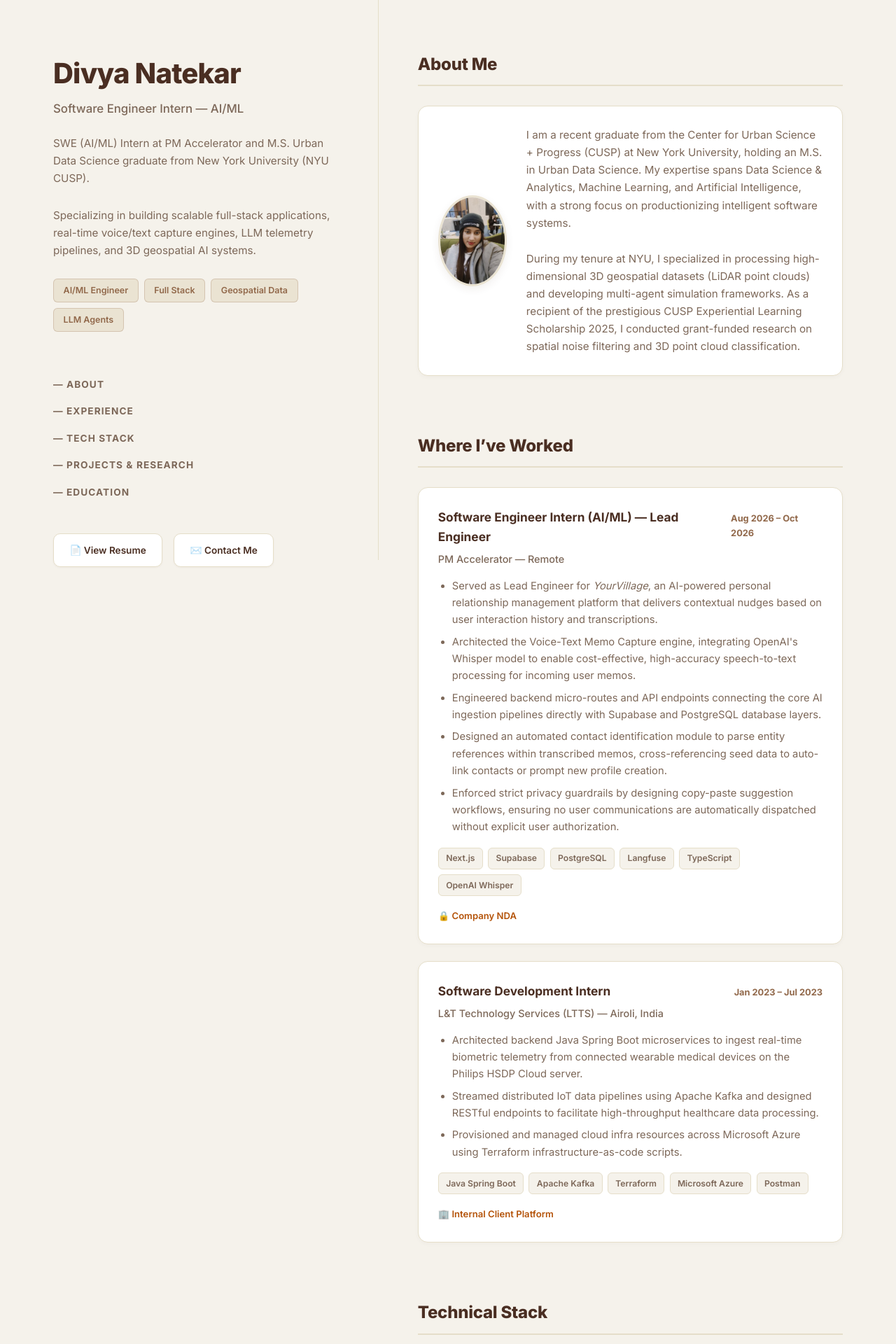
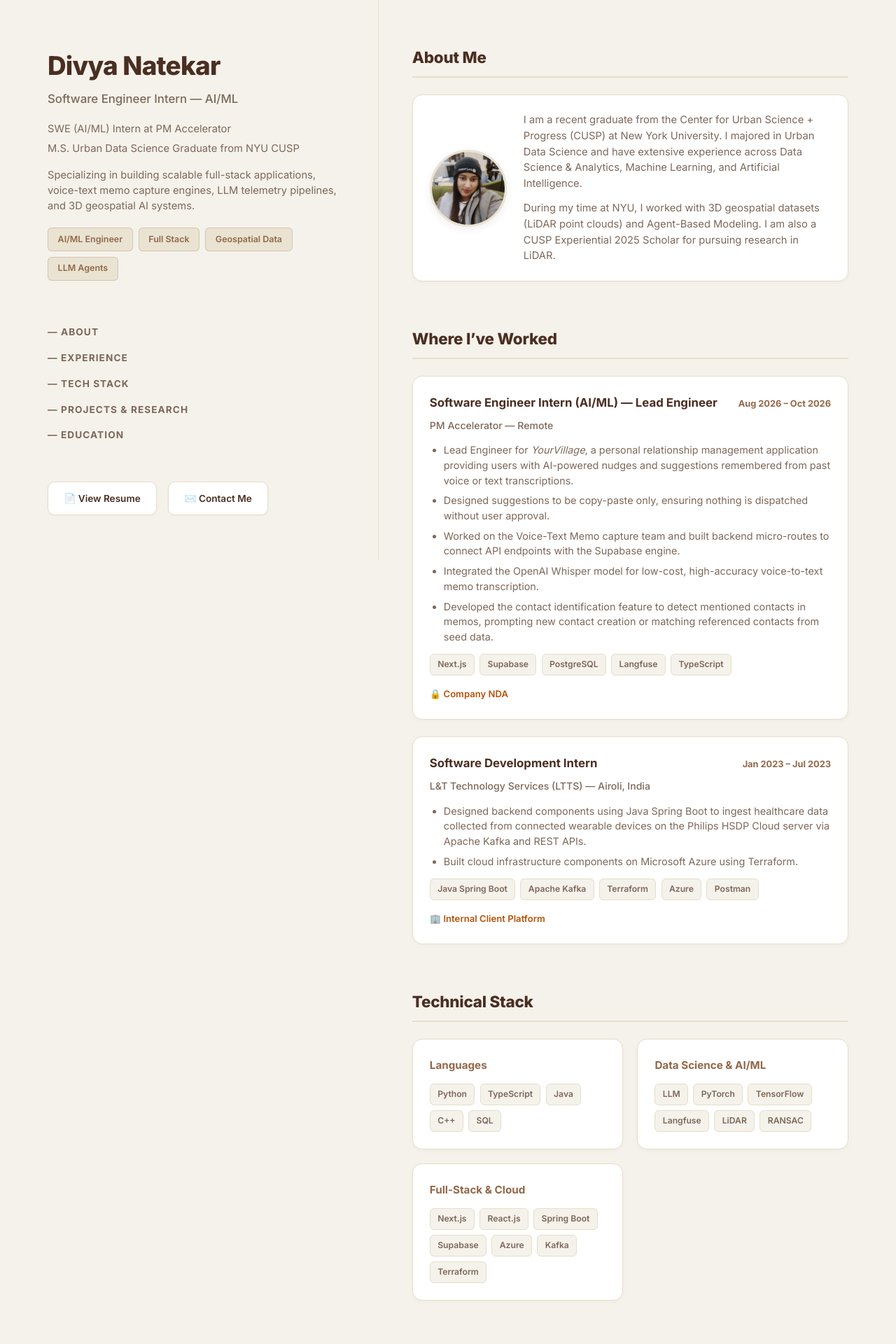
Before and after one commit to divyanatekar08/dev-portfolio, a React (Vite) app: page / in a window 1280 px wide. Shown: the top 1920 px of the page at 70% size. Built offline with nearby package versions, Linux system fonts and the light colour scheme.

Commit message:
style: format sidebar line-by-line, refine about card proportions, and standardize American English

```diff
--- a/src/App.jsx
+++ b/src/App.jsx
@@ -10,11 +10,14 @@ export default function App() {
         <div className="sidebar-header">
           <h1>Divya Natekar</h1>
           <h2>Software Engineer Intern — AI/ML</h2>
-          <p className="bio-text">
-            SWE (AI/ML) Intern at PM Accelerator and M.S. Urban Data Science graduate from New York University (NYU CUSP).
-          </p>
-          <p className="bio-text">
-            Specializing in building scalable full-stack applications, real-time voice/text capture engines, LLM telemetry pipelines, and 3D geospatial AI systems.
+
+          <div className="bio-text">
+            <p>SWE (AI/ML) Intern at PM Accelerator</p>
+            <p>M.S. Urban Data Science Graduate from NYU CUSP</p>
+          </div>
+
+          <p className="bio-text" style={{ marginTop: '1rem' }}>
+            Specializing in building scalable full-stack applications, voice-text memo capture engines, LLM telemetry pipelines, and 3D geospatial AI systems.
           </p>
 
           <div className="role-pills">
@@ -52,11 +55,10 @@ export default function App() {
             <img src={profilePic} alt="Divya Natekar" className="about-photo" />
             <div className="about-info">
               <p>
-                I am a recent graduate from the Center for Urban Science + Progress (CUSP) at New York University, holding an M.S. in Urban Data Science. My expertise spans Data Science & Analytics, Machine Learning, and Artificial Intelligence, with a strong focus on productionizing intelligent software systems.
+                I am a recent graduate from the Center for Urban Science + Progress (CUSP) at New York University. I majored in Urban Data Science and have extensive experience across Data Science & Analytics, Machine Learning, and Artificial Intelligence.
               </p>
-              <br />
-              <p>
-                During my tenure at NYU, I specialized in processing high-dimensional 3D geospatial datasets (LiDAR point clouds) and developing multi-agent simulation frameworks. As a recipient of the prestigious CUSP Experiential Learning Scholarship 2025, I conducted grant-funded research on spatial noise filtering and 3D point cloud classification.
+              <p style={{ marginTop: '0.75rem' }}>
+                During my time at NYU, I worked with 3D geospatial datasets (LiDAR point clouds) and Agent-Based Modeling. I am also a CUSP Experiential 2025 Scholar for pursuing research in LiDAR.
               </p>
             </div>
           </div>
@@ -75,11 +77,11 @@ export default function App() {
               </div>
               <div className="exp-company">PM Accelerator — Remote</div>
               <ul>
-                <li>Served as Lead Engineer for <em>YourVillage</em>, an AI-powered personal relationship management platform that delivers contextual nudges based on user interaction history and transcriptions.</li>
-                <li>Architected the Voice-Text Memo Capture engine, integrating OpenAI's Whisper model to enable cost-effective, high-accuracy speech-to-text processing for incoming user memos.</li>
-                <li>Engineered backend micro-routes and API endpoints connecting the core AI ingestion pipelines directly with Supabase and PostgreSQL database layers.</li>
-                <li>Designed an automated contact identification module to parse entity references within transcribed memos, cross-referencing seed data to auto-link contacts or prompt new profile creation.</li>
-                <li>Enforced strict privacy guardrails by designing copy-paste suggestion workflows, ensuring no user communications are automatically dispatched without explicit user authorization.</li>
+                <li>Lead Engineer for <em>YourVillage</em>, a personal relationship management application providing users with AI-powered nudges and suggestions remembered from past voice or text transcriptions.</li>
+                <li>Designed suggestions to be copy-paste only, ensuring nothing is dispatched without user approval.</li>
+                <li>Worked on the Voice-Text Memo capture team and built backend micro-routes to connect API endpoints with the Supabase engine.</li>
+                <li>Integrated the OpenAI Whisper model for low-cost, high-accuracy voice-to-text memo transcription.</li>
+                <li>Developed the contact identification feature to detect mentioned contacts in memos, prompting new contact creation or matching referenced contacts from seed data.</li>
               </ul>
               <div className="tag-list">
                 <span className="tag-item">Next.js</span>
@@ -87,7 +89,6 @@ export default function App() {
                 <span className="tag-item">PostgreSQL</span>
                 <span className="tag-item">Langfuse</span>
                 <span className="tag-item">TypeScript</span>
-                <span className="tag-item">OpenAI Whisper</span>
               </div>
               <div className="link-badge private">🔒 Company NDA</div>
             </div>
@@ -100,15 +101,14 @@ export default function App() {
               </div>
               <div className="exp-company">L&T Technology Services (LTTS) — Airoli, India</div>
               <ul>
-                <li>Architected backend Java Spring Boot microservices to ingest real-time biometric telemetry from connected wearable medical devices on the Philips HSDP Cloud server.</li>
-                <li>Streamed distributed IoT data pipelines using Apache Kafka and designed RESTful endpoints to facilitate high-throughput healthcare data processing.</li>
-                <li>Provisioned and managed cloud infra resources across Microsoft Azure using Terraform infrastructure-as-code scripts.</li>
+                <li>Designed backend components using Java Spring Boot to ingest healthcare data collected from connected wearable devices on the Philips HSDP Cloud server via Apache Kafka and REST APIs.</li>
+                <li>Built cloud infrastructure components on Microsoft Azure using Terraform.</li>
               </ul>
               <div className="tag-list">
                 <span className="tag-item">Java Spring Boot</span>
                 <span className="tag-item">Apache Kafka</span>
                 <span className="tag-item">Terraform</span>
-                <span className="tag-item">Microsoft Azure</span>
+                <span className="tag-item">Azure</span>
                 <span className="tag-item">Postman</span>
               </div>
               <div className="link-badge private">🏢 Internal Client Platform</div>
@@ -134,11 +134,11 @@ export default function App() {
             <div className="tech-box">
               <h4>Data Science & AI/ML</h4>
               <div className="tag-list">
-                <span className="tag-item">LLMs</span>
+                <span className="tag-item">LLM</span>
                 <span className="tag-item">PyTorch</span>
                 <span className="tag-item">TensorFlow</span>
                 <span className="tag-item">Langfuse</span>
-                <span className="tag-item">3D LiDAR</span>
+                <span className="tag-item">LiDAR</span>
                 <span className="tag-item">RANSAC</span>
               </div>
             </div>
@@ -149,8 +149,8 @@ export default function App() {
                 <span className="tag-item">React.js</span>
                 <span className="tag-item">Spring Boot</span>
                 <span className="tag-item">Supabase</span>
-                <span className="tag-item">Microsoft Azure</span>
-                <span className="tag-item">Apache Kafka</span>
+                <span className="tag-item">Azure</span>
+                <span className="tag-item">Kafka</span>
                 <span className="tag-item">Terraform</span>
               </div>
             </div>
@@ -170,8 +170,8 @@ export default function App() {
               </div>
               <div className="exp-company">NYU Center for Urban Science + Progress & Downtown Brooklyn Partnership Group</div>
               <ul>
-                <li>Developed an LLM-driven Agent-Based Modeling (ABM) simulation framework as a capstone project to analyze urban mobility patterns and evaluate multi-agent decision-making behaviors.</li>
-                <li>Constructed synthetic human personas clustered across 5–7 regional demographics and simulated agent choice dynamics against urban Points of Interest (POIs) to generate spatial behavioral insights.</li>
+                <li>Developed an Agent-Based Modeling (ABM) simulation framework as a capstone project to monitor urban mobility flows and multi-agent choice behavior.</li>
+                <li>Used LLMs to model human personas categorized into 5–7 local regional clusters and monitored restaurant POIs through ABM simulation rounds to extract insights.</li>
               </ul>
               <div className="link-badge private">🔒 Company NDA</div>
             </div>
@@ -184,9 +184,9 @@ export default function App() {
               </div>
               <div className="exp-company">NYU Center for Urban Science + Progress</div>
               <ul>
-                <li>Processed dense 3D urban LiDAR point clouds capturing the Jay St – Willoughby St intersection in Brooklyn, NY to separate permanent architectural geometry from dynamic environmental noise.</li>
-                <li>Designed machine learning filtering pipelines employing RANSAC and spatial clustering algorithms to isolate and strip transient objects (pedestrians, vehicles, moving clutter).</li>
-                <li>Awarded the CUSP Experiential Learning Scholarship 2025 to support and present this spatial analytics research.</li>
+                <li>Worked on removing transient object noise from a 3D urban LiDAR point cloud dataset of the Jay St – Willoughby St intersection in Brooklyn, NY.</li>
+                <li>Employed Machine Learning algorithms such as RANSAC to filter out transient objects (pedestrians, vehicles, birds) from permanent static structures.</li>
+                <li>Awarded the CUSP Experiential Scholars 2025 grant to support and conduct this research.</li>
               </ul>
               <a href="https://github.com/divyanatekar08" target="_blank" rel="noopener noreferrer" className="link-badge">
                 🔗 View GitHub Repository →
--- a/src/index.css
+++ b/src/index.css
@@ -5,7 +5,7 @@
   --bg-card: #ffffff;
   --border-color: #e5dec9;
   --border-hover: #d1c4a5;
-  --text-primary: #4a2e22;     /* Warm Chestnut Brown (matches Divya Natekar) */
+  --text-primary: #4a2e22;     /* Warm Chestnut Brown */
   --text-headers: #4a2e22;     /* Applied across ALL section titles & card headings */
   --text-muted: #7d6859;       /* Soft Taupe Brown for body text */
   --accent-tea: #91684a;       /* Warm Milk Tea Accent */
@@ -47,7 +47,7 @@ a {
   position: sticky;
   top: 0;
   height: 100vh;
-  padding: 4.5rem 3.5rem;
+  padding: 4rem 3rem;
   display: flex;
   flex-direction: column;
   justify-content: space-between;
@@ -56,10 +56,10 @@ a {
 }
 
 .sidebar-header h1 {
-  font-size: 2.5rem;
+  font-size: 2.3rem;
   font-weight: 800;
   letter-spacing: -0.02em;
-  margin-bottom: 0.4rem;
+  margin-bottom: 0.3rem;
   color: var(--text-headers);
 }
 
@@ -67,21 +67,27 @@ a {
   font-size: 1.05rem;
   color: var(--text-muted);
   font-weight: 500;
-  margin-bottom: 1.5rem;
+  margin-bottom: 1.25rem;
   line-height: 1.4;
 }
 
 .bio-text {
   color: var(--text-muted);
-  font-size: 0.95rem;
-  margin-bottom: 1.75rem;
+  font-size: 0.92rem;
+  line-height: 1.5;
+  margin-bottom: 1rem;
+}
+
+.bio-text p {
+  margin-bottom: 0.35rem;
 }
 
 .role-pills {
   display: flex;
   flex-wrap: wrap;
   gap: 0.5rem;
-  margin-bottom: 2rem;
+  margin-top: 1.25rem;
+  margin-bottom: 1.5rem;
 }
 
 .pill {
@@ -97,8 +103,8 @@ a {
 .sidebar-nav {
   display: flex;
   flex-direction: column;
-  gap: 1rem;
-  margin: 2rem 0;
+  gap: 0.9rem;
+  margin: 1.5rem 0;
 }
 
 .sidebar-nav a {
@@ -147,20 +153,20 @@ a {
 /* Right Content Area */
 .main-content {
   width: 58%;
-  padding: 4.5rem 3.5rem;
+  padding: 4rem 3rem;
 }
 
 .content-section {
-  margin-bottom: 5rem;
+  margin-bottom: 4rem;
 }
 
 .section-title {
-  font-size: 1.5rem;
+  font-size: 1.4rem;
   font-weight: 800;
-  margin-bottom: 1.75rem;
+  margin-bottom: 1.5rem;
   letter-spacing: -0.01em;
   border-bottom: 2px solid var(--border-color);
-  padding-bottom: 0.6rem;
+  padding-bottom: 0.5rem;
   color: var(--text-headers);
 }
 
@@ -169,20 +175,21 @@ a {
   background: var(--bg-card);
   border: 1px solid var(--border-color);
   border-radius: 14px;
-  padding: 1.75rem;
+  padding: 1.5rem;
   transition: all 0.25s ease;
   box-shadow: 0 2px 6px rgba(74, 46, 34, 0.03);
 }
 
 .about-card {
   display: flex;
-  gap: 1.75rem;
+  gap: 1.5rem;
   align-items: center;
 }
 
 .about-photo {
-  width: 130px;
-  height: 130px;
+  width: 110px;
+  height: 110px;
+  min-width: 110px;
   border-radius: 50%;
   object-fit: cover;
   border: 3px solid var(--accent-tea-light);
@@ -191,8 +198,8 @@ a {
 
 .about-info p {
   color: var(--text-muted);
-  font-size: 0.95rem;
-  line-height: 1.65;
+  font-size: 0.92rem;
+  line-height: 1.55;
 }
 
 /* Experience List */
@@ -216,7 +223,7 @@ a {
 }
 
 .exp-title {
-  font-size: 1.08rem;
+  font-size: 1.05rem;
   font-weight: 700;
   color: var(--text-headers);
 }
@@ -225,11 +232,12 @@ a {
   font-size: 0.8rem;
   color: var(--accent-tea);
   font-weight: 700;
+  white-space: nowrap;
 }
 
 .exp-company {
   color: var(--text-muted);
-  font-size: 0.9rem;
+  font-size: 0.88rem;
   margin-bottom: 0.85rem;
   font-weight: 500;
 }
@@ -237,11 +245,12 @@ a {
 .exp-card ul {
   padding-left: 1.25rem;
   color: var(--text-muted);
-  font-size: 0.92rem;
+  font-size: 0.9rem;
 }
 
 .exp-card li {
   margin-bottom: 0.45rem;
+  line-height: 1.5;
 }
 
 /* Tech Tag Pills */
@@ -249,7 +258,7 @@ a {
   display: flex;
   flex-wrap: wrap;
   gap: 0.45rem;
-  margin-top: 1.1rem;
+  margin-top: 0.85rem;
 }
 
 .tag-item {
@@ -270,7 +279,7 @@ a {
   font-size: 0.82rem;
   font-weight: 600;
   color: var(--accent-tea);
-  margin-top: 1.1rem;
+  margin-top: 1rem;
   transition: color 0.2s ease;
 }
 
@@ -293,6 +302,7 @@ a {
   font-size: 0.95rem;
   color: var(--accent-tea);
   margin-bottom: 0.75rem;
+  font-weight: 700;
 }
 
 /* Responsive Layout */
@@ -314,4 +324,9 @@ a {
     width: 100%;
     padding: 3rem 1.5rem;
   }
+
+  .about-card {
+    flex-direction: column;
+    text-align: center;
+  }
 }
```
